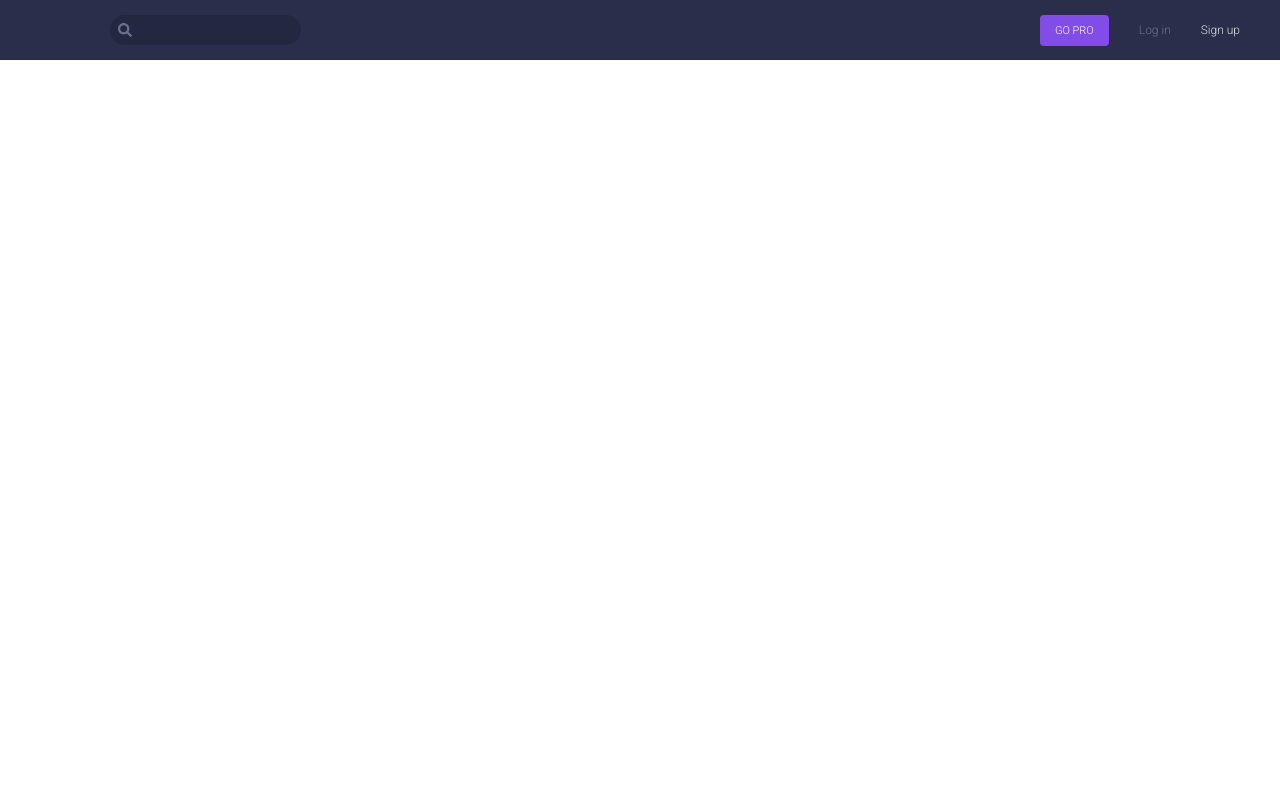
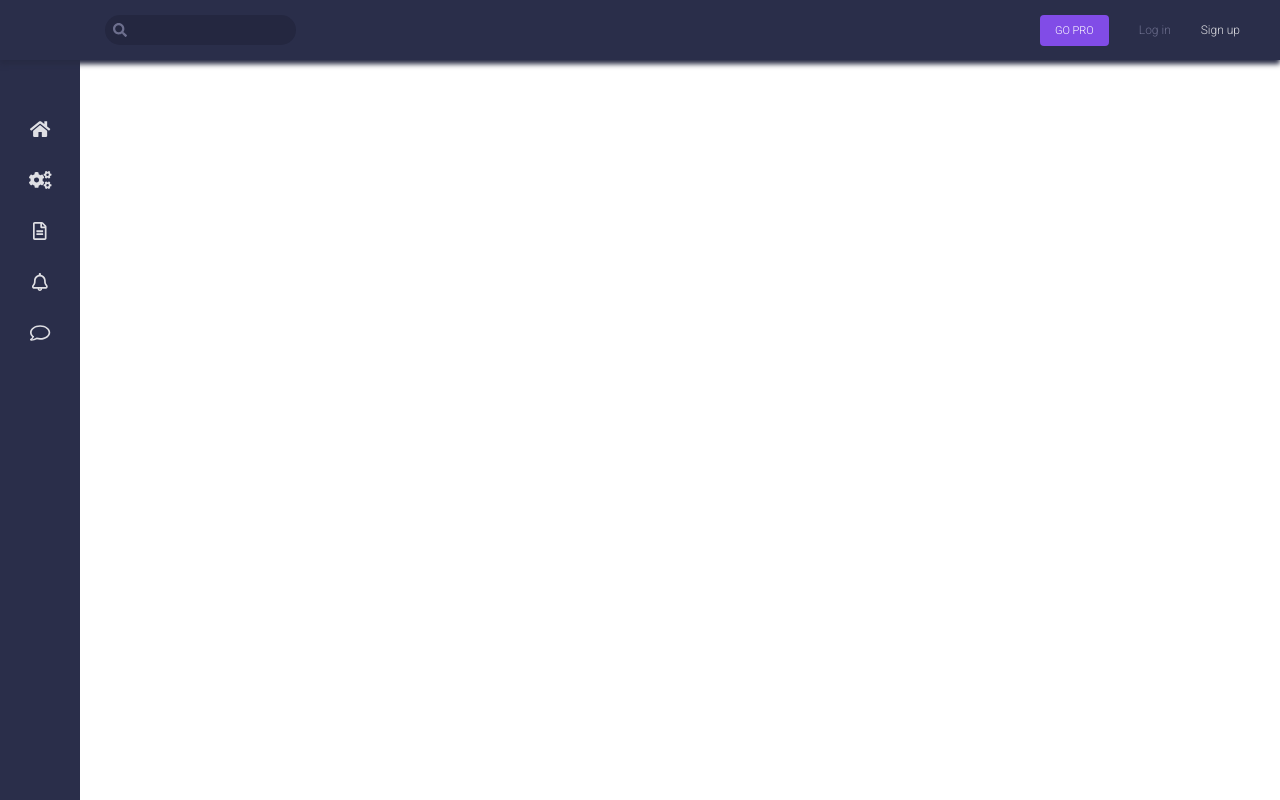
Before and after one commit to igoramidzic/music-player, an Angular app: page / in a window 1280 px wide. Built offline with nearby package versions, Linux system fonts and the light colour scheme.

Commit message:
feature/sidenav: Igor - create sidenav

```diff
--- a/src/app/app.component.html
+++ b/src/app/app.component.html
@@ -1 +1,2 @@
 <app-navbar></app-navbar>
+<app-sidenav></app-sidenav>
--- a/src/app/app.module.ts
+++ b/src/app/app.module.ts
@@ -5,12 +5,14 @@ import { MatButtonModule } from '@angular/material/button';
 
 import { AppComponent } from './app.component';
 import { NavbarComponent } from './components/navbar/navbar.component';
+import { SidenavComponent } from './components/sidenav/sidenav.component';
 
 
 @NgModule({
   declarations: [
     AppComponent,
-    NavbarComponent
+    NavbarComponent,
+    SidenavComponent
   ],
   imports: [
     BrowserModule,
--- a/src/app/components/navbar/navbar.component.html
+++ b/src/app/components/navbar/navbar.component.html
@@ -1,7 +1,6 @@
-<nav class="main-navbar">
+<div class="main-navbar">
   <div class="content">
     <div class="nav-section left-section">
-      <h1 class="header">MP</h1>
       <div class="search-box-container">
         <i class="fas fa-search"></i>
         <input id="search-box" type="text" class="search-box">
@@ -13,4 +12,4 @@
       --><button class="nav-btn signup-btn" mat-button>Sign up</button>
     </div>
   </div>
-</nav>
+</div>
--- a/src/app/components/navbar/navbar.component.scss
+++ b/src/app/components/navbar/navbar.component.scss
@@ -8,8 +8,12 @@
   height: 60px;
   background-color: $primary_color;
   -webkit-app-region: drag;
+  box-shadow: 0 4px 5px rgb(39, 42, 67);
+  position: absolute;
+  width: 100%;
+  z-index: 999;
   .content {
-    padding: 0 25px;
+    padding: 0 25px 0 105px;
     .nav-section {
       width: 50%;
       display: inline-block;
--- /dev/null
+++ b/src/app/components/sidenav/sidenav.component.html
@@ -0,0 +1,19 @@
+<div class="main-sidenav">
+  <ul class="link-list">
+    <li class="link-item">
+      <button mat-button class="link-btn"><i class="fas fa-home"></i></button>
+    </li>
+    <li class="link-item">
+      <button mat-button class="link-btn"><i class="fas fa-cogs"></i></button>
+    </li>
+    <li class="link-item">
+      <button mat-button class="link-btn"><i class="far fa-file-alt"></i></button>
+    </li>
+    <li class="link-item">
+      <button mat-button class="link-btn"><i class="far fa-bell"></i></button>
+    </li>
+    <li class="link-item">
+      <button mat-button class="link-btn"><i class="far fa-comment"></i></button>
+    </li>
+  </ul>
+</div>
--- /dev/null
+++ b/src/app/components/sidenav/sidenav.component.scss
@@ -0,0 +1,28 @@
+@import '../../app.component.scss';
+
+.main-sidenav {
+  font-family: $primary_font;
+  background-color: $primary_color;
+  width: 80px;
+  height: 100vh;
+  color: $text_color;
+  padding: 110px 0 0 0;
+
+  .link-list {
+    margin: 0;
+    padding: 0;
+    list-style-type: none;
+    text-align: center;
+    .link-item {
+      margin-bottom: 15px;
+      &:last-child {
+        margin-bottom: 0;
+      }
+      .link-btn {
+        min-width: 50px;
+        font-size: 18px;
+        outline: none;
+      }
+    }
+  }
+}
--- /dev/null
+++ b/src/app/components/sidenav/sidenav.component.ts
@@ -0,0 +1,15 @@
+import { Component, OnInit } from '@angular/core';
+
+@Component({
+  selector: 'app-sidenav',
+  templateUrl: './sidenav.component.html',
+  styleUrls: ['./sidenav.component.scss']
+})
+export class SidenavComponent implements OnInit {
+
+  constructor() { }
+
+  ngOnInit() {
+  }
+
+}
```
Also changed, not shown: src/app/app.component.scss (line endings or trailing spaces), 1 other file (tests, documents, lock files or other folders).
